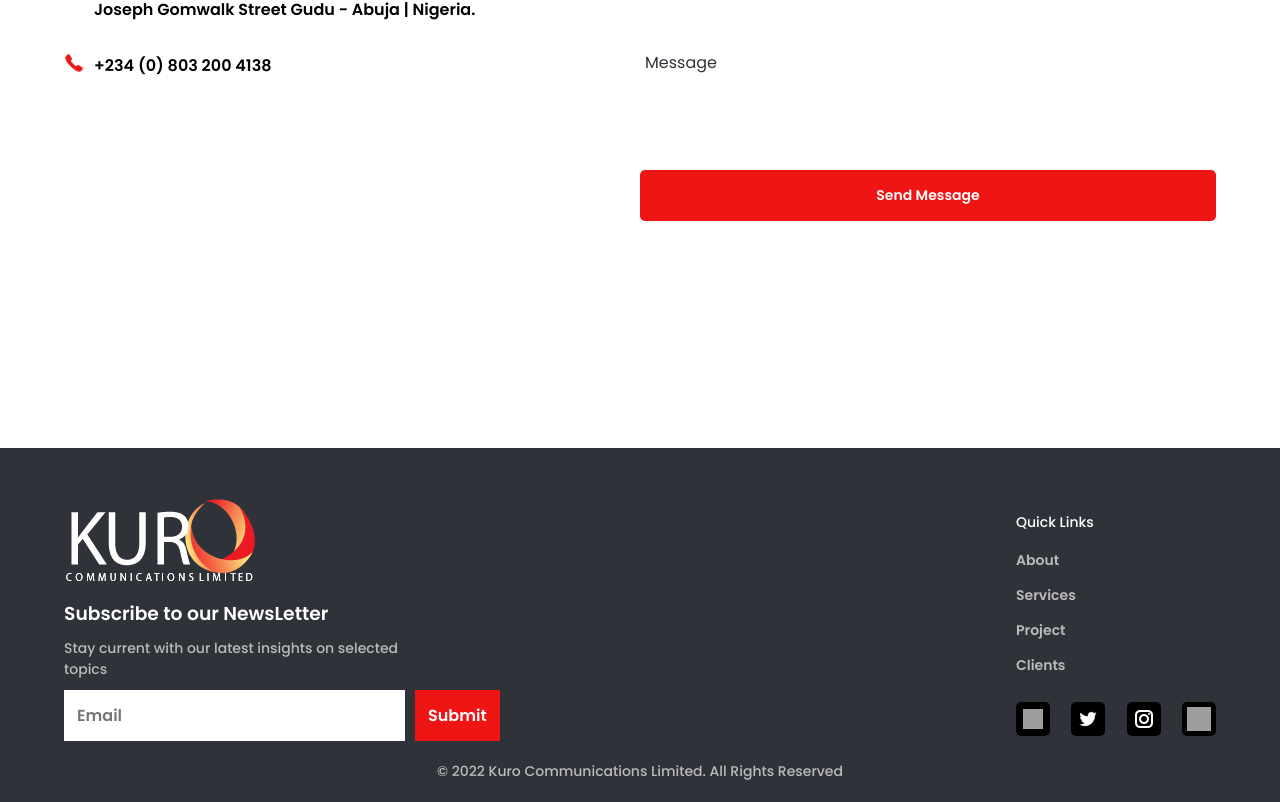
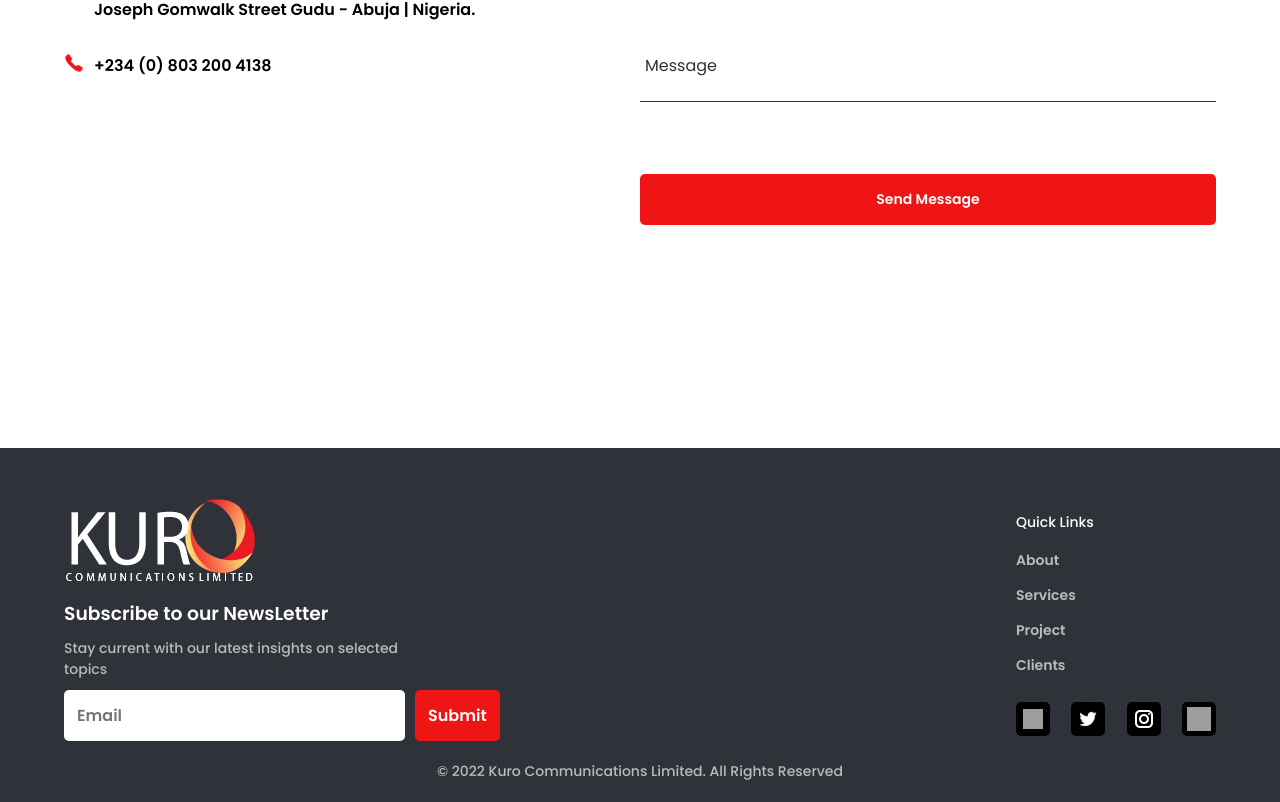
Before and after one commit to feyiamujo1/kurocomm, a React (Create React App) app: page /contact in a window 1280 px wide. Shown: the part 422-1224 px from the top of the page. Built offline with nearby package versions, Linux system fonts and the light colour scheme; grey boxes are pictures that could not be loaded; the HTML template or start-up script is replaced by a standard one.

Commit message:
Trying to solve the css problem

```diff
--- a/src/components/ContactComp/contactcomp.css
+++ b/src/components/ContactComp/contactcomp.css
@@ -112,6 +112,13 @@
     font-size: 12px;
     border-radius: 0;
 }
+#firstname_inputfield, #lastname_inputfield, #email_inputfield, #tel_inputfield,
+#subject_inputfield, #message_textarea{
+    border: 0px;
+    outline: 0px;
+    border-radius: 0%;
+    border-bottom: 1px solid #2f3239;
+}
 input[type=button]{
     width: 100%;
     padding: 15px 0px !important;
@@ -153,14 +160,10 @@
         font-size: 14px;
         /* overflow: hidden; */
     }
-    #firstname_inputfield, #lastname_inputfield, #email_inputfield, #tel_inputfield,
-    #subject_inputfield, #message_textarea{
-        border: 0;
-        outline: 0;
-        /* border-bottom: 1px solid #2f3239; */
-    }
     #send_message_button{
         padding: 15px 0px !important;
+        height: 51px;
+        box-sizing: border-box;
     }
     .user_box label{
         font-size: 14px;
--- a/src/components/Footer/footer.css
+++ b/src/components/Footer/footer.css
@@ -84,7 +84,7 @@
     color: #2f3239;
     border: none;
     outline: none;
-    border-radius: 0;
+    border-radius: 5px;
 }
 .footer .news_letter_container .submit_newsletter_button{
     display: flex;
@@ -103,7 +103,7 @@
     /* animation: 1.1s ease-out 0s 1 slideInFromLeft; */
     font-family: 'Poppins', sans-serif;
     /* margin-bottom: 5px; */
-    border-radius: 0;
+    border-radius: 5px;
 }
 .footer .news_letter_container .submit_newsletter_button:hover{
     background-color: #ad0f0f;
```
